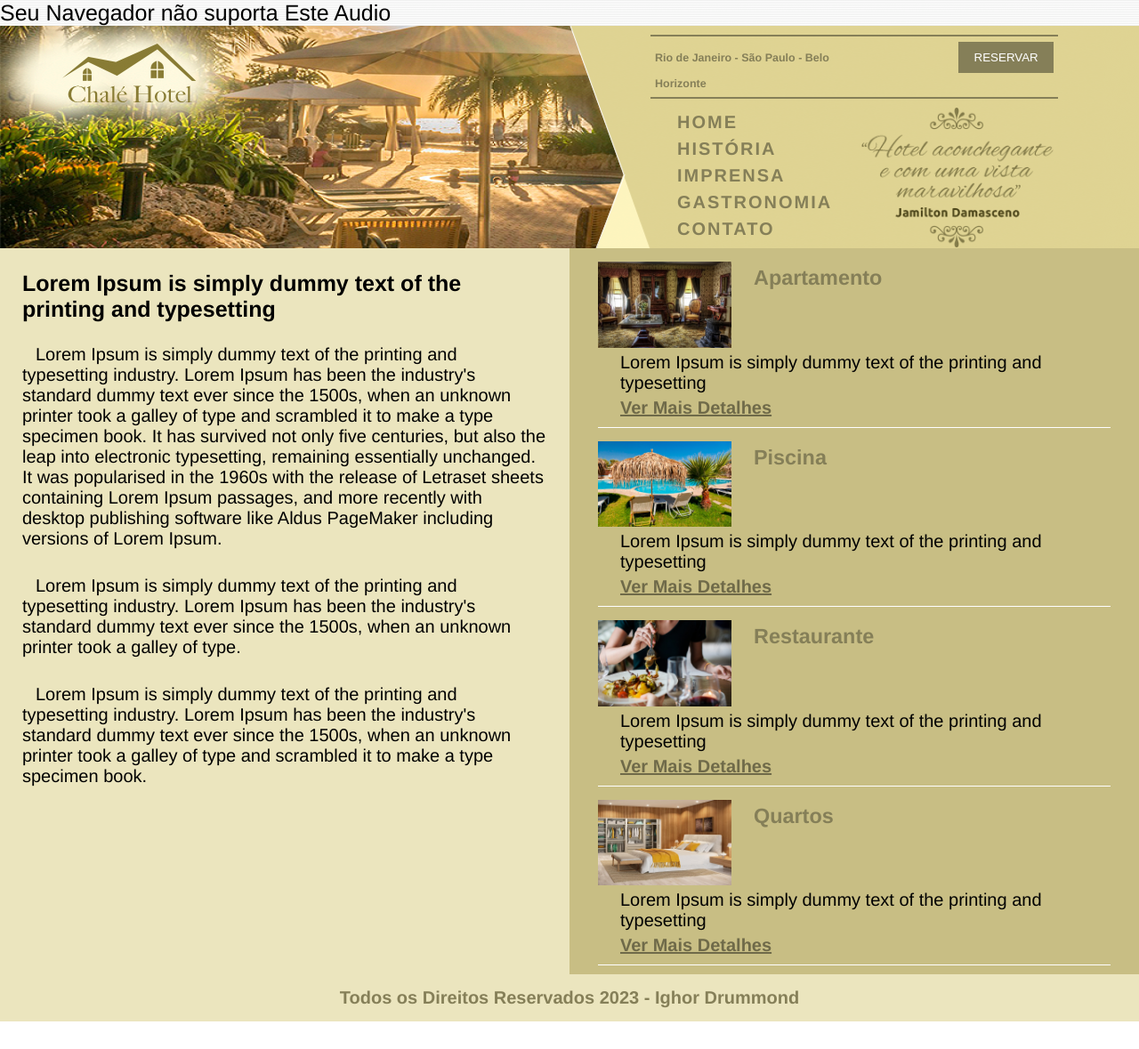
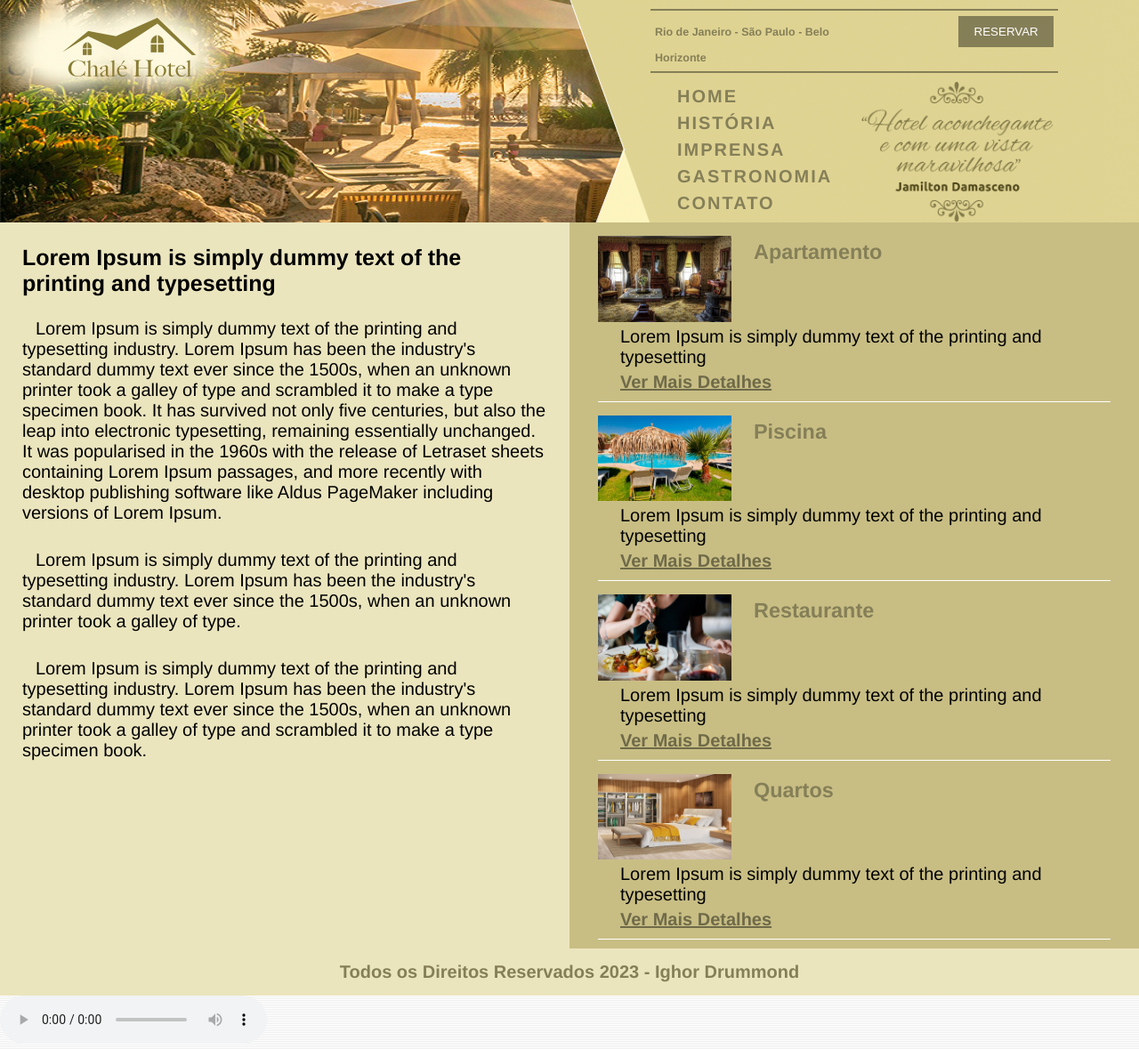
Before and after one commit to IghorDrummond/Site-Chal--Hotel, a plain HTML site: page index.html in a window 1280 px wide. Shown: the whole page at 89% size. Before the commit the page ends 1148 px from the top, so only its background shows below. Drawn offline with Linux system fonts and the light colour scheme.

Commit message:
Site Chalé Hotel

```diff
--- a/index.html
+++ b/index.html
@@ -7,9 +7,6 @@
 		<title>Chalé Hotel - Home</title>
 	</head>
 	<body>
-		<auto src="https://sounds-mp3.com/mp3/0013251.mp3" autoplay>
-			Seu Navegador não suporta Este Audio
-		</auto>
 		<div id="introducao">
 			<img src="imagem/casa.png" width="340">
 			<p>Bem-vindo ao Chalé-Hotel!</p>
@@ -124,6 +121,11 @@
 			</div>
 		</div><!-- Fim do Conteudo -->
 
+	    <audio controls autoplay loop>
+	        <source src="audio/0013251.mp3" type="audio/mpeg">
+	        Seu navegador não suporta a tag de áudio.
+	    </audio>
+
 		<!-- Comandos Javascript -->
 		<script type="text/javascript">
 			//Declaração de Variavel
```
Also changed, not shown: 2 other files.
